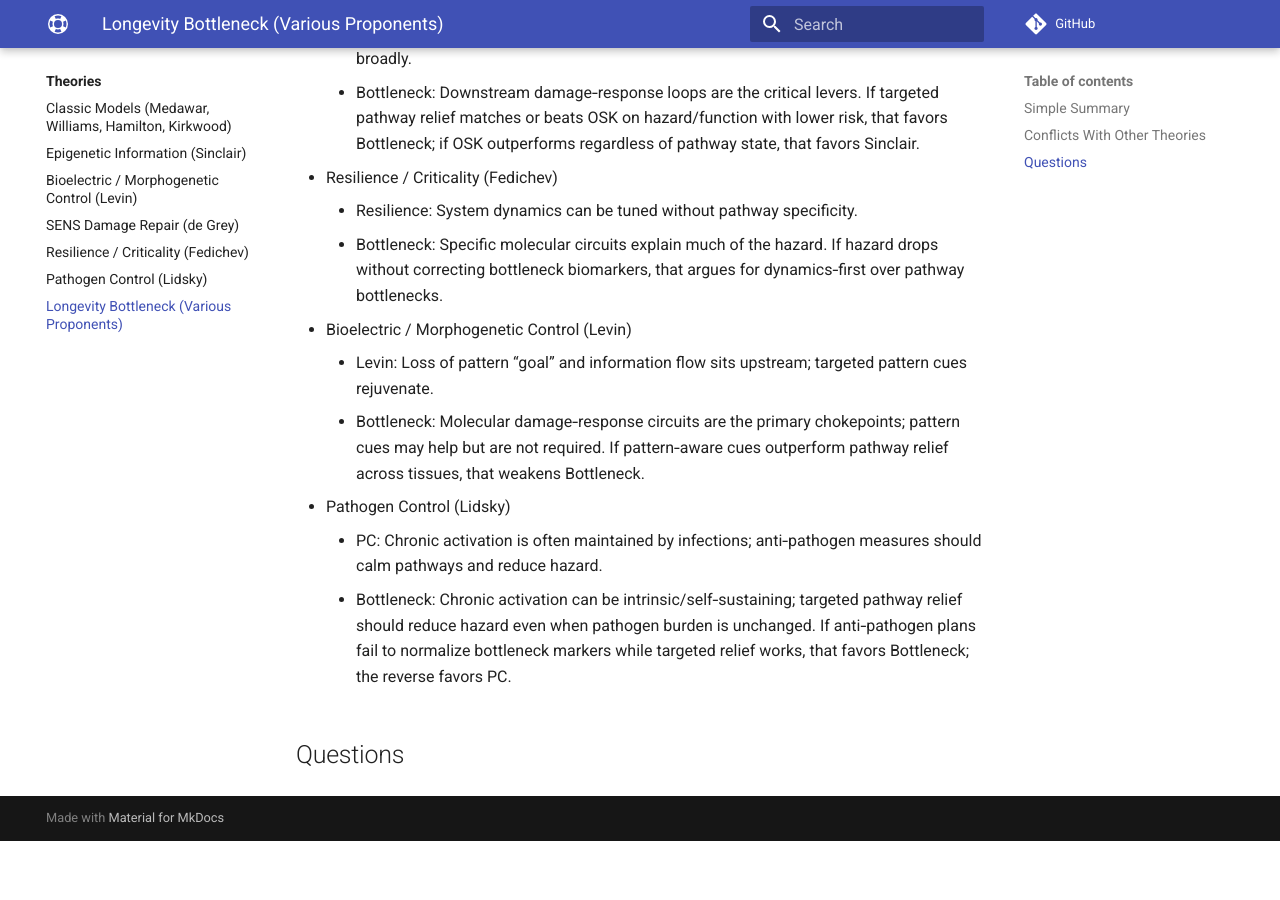
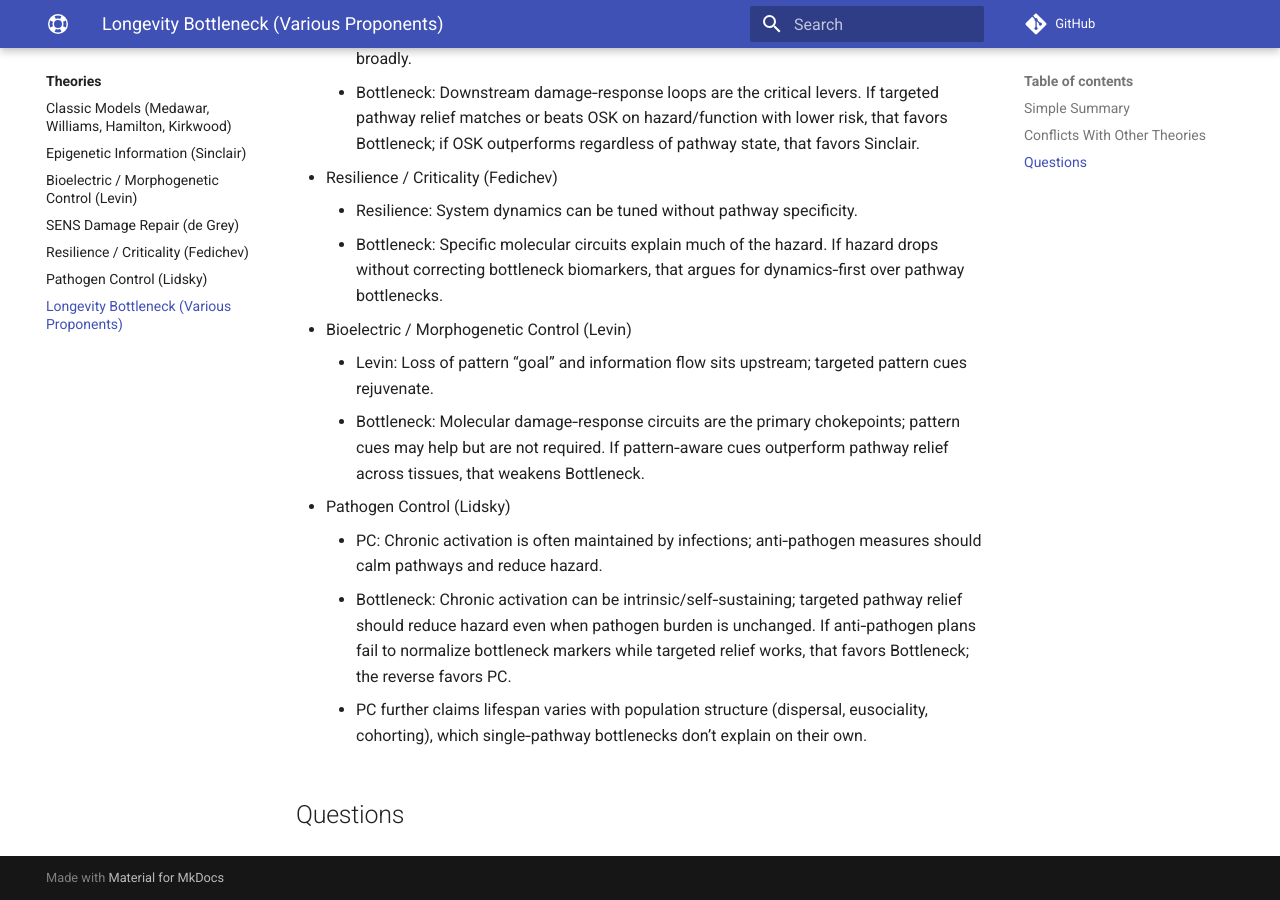
Before and after one commit to djgish485/project-lifespan, an MkDocs documentation site: the page built from docs/theories/longevity_bottleneck.md, in a window 1280 px wide and 900 px high, scrolled down 984 px. Built offline with MkDocs 1.6.1 and Material for MkDocs 9.7.7, drawn with Linux system fonts in a browser that asks for light colours; comment, search, counter and statistics services are not loaded; before the commit the page ends 1825 px from its top, so only the background shows below that.

Commit message:
docs(theories): add PC population-structure critique across rival pages; clarify remote-only verification in agents

```diff
--- a/docs/theories/longevity_bottleneck.md
+++ b/docs/theories/longevity_bottleneck.md
@@ -64,6 +64,7 @@ tags:
     <ul>
       <li>PC: Chronic activation is often maintained by infections; anti‑pathogen measures should calm pathways and reduce hazard.</li>
       <li>Bottleneck: Chronic activation can be intrinsic/self‑sustaining; targeted pathway relief should reduce hazard even when pathogen burden is unchanged. If anti‑pathogen plans fail to normalize bottleneck markers while targeted relief works, that favors Bottleneck; the reverse favors PC.</li>
+      <li>PC further claims lifespan varies with population structure (dispersal, eusociality, cohorting), which single‑pathway bottlenecks don’t explain on their own.</li>
     </ul>
   </li>
 </ul>
```
Also changed, not shown: docs/theories/bioelectric_morphogenetic_control.md (+1 -0 lines), docs/theories/classic_models.md (+1 -0 lines), docs/theories/epigenetic_information.md (+1 -0 lines), docs/theories/resilience_criticality.md (+1 -0 lines), docs/theories/sens_damage_repair.md (+1 -0 lines).
